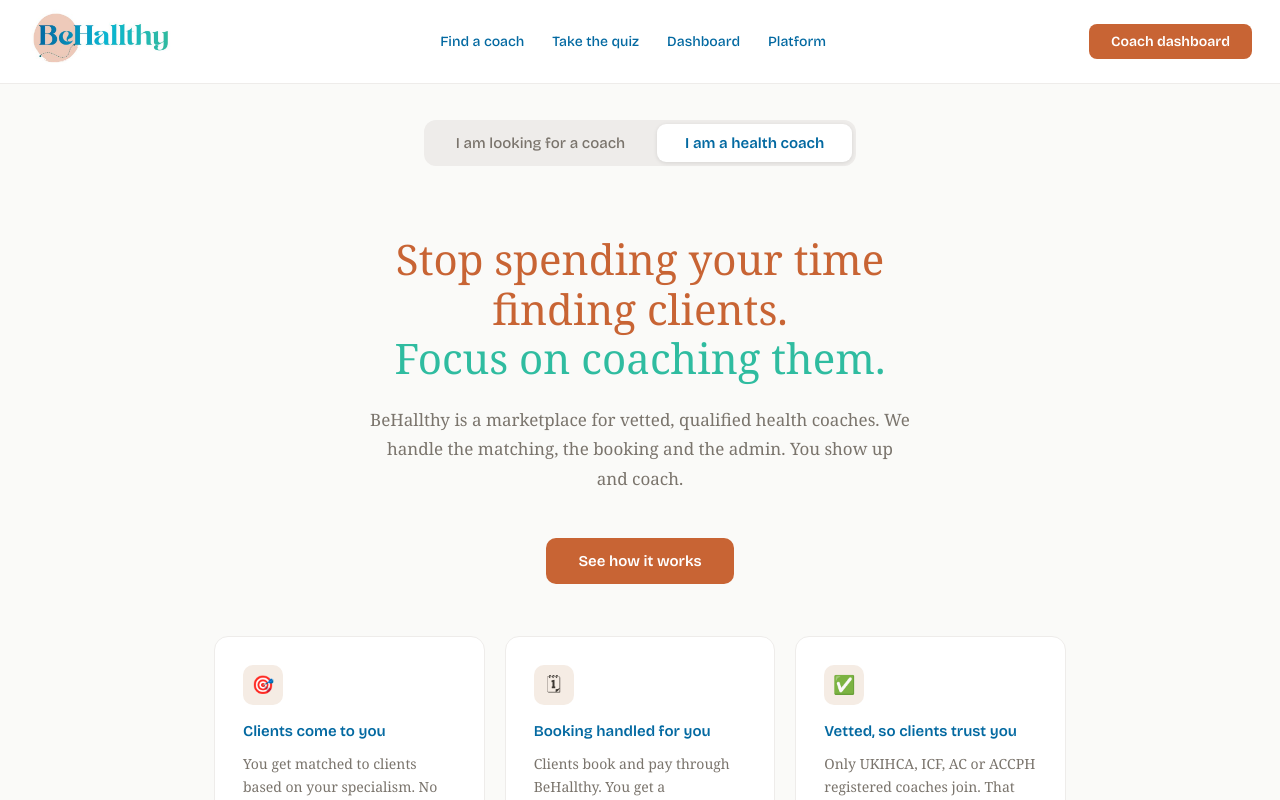
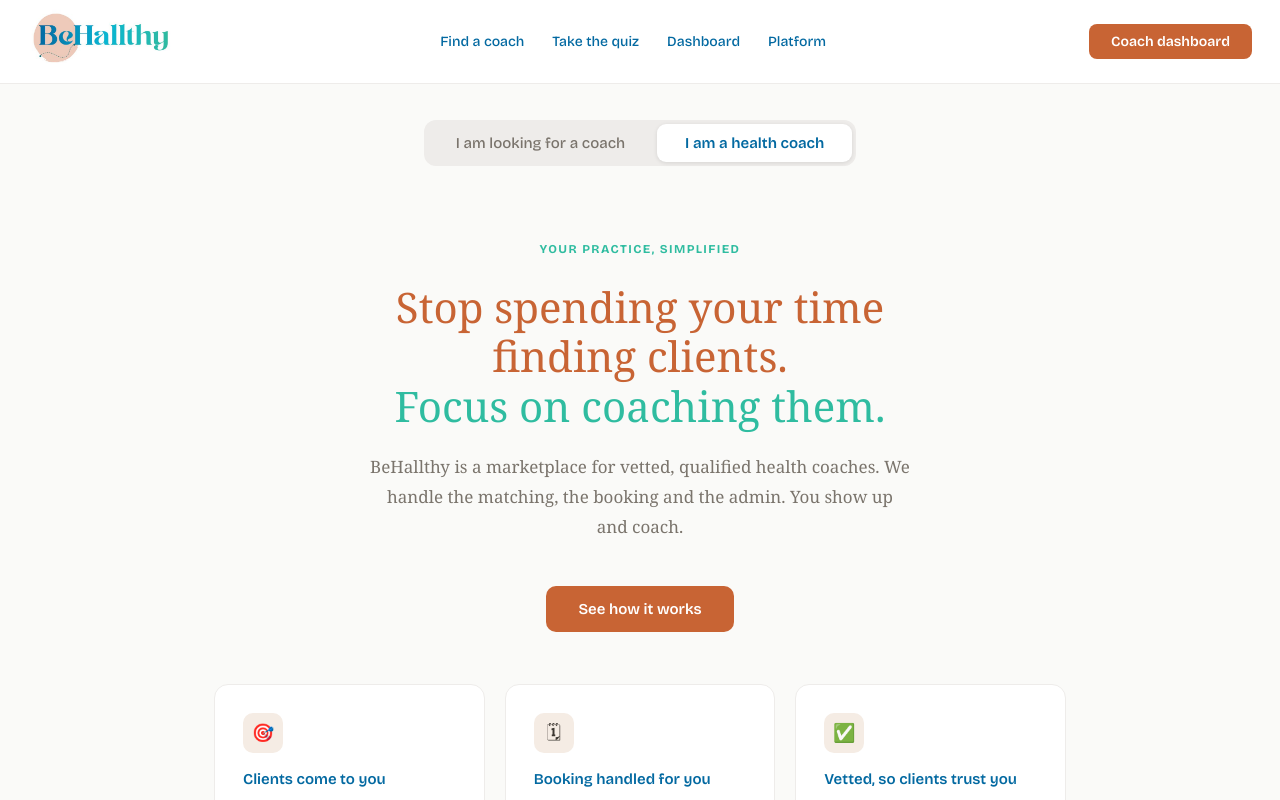
Before and after one commit to grafbea00-del/behallthy-demo, a React (Create React App) app: page / in a window 1280 px wide. Both pictures are taken after a click on the button "I am a health coach". Shown: the top 800 px of the page. Built offline with nearby package versions, Linux system fonts and the light colour scheme.

Commit message:
Update App.jsx

```diff
--- a/src/App.jsx
+++ b/src/App.jsx
@@ -334,7 +334,7 @@
     font-size: 12px; font-weight: 700; letter-spacing: 1.4px;
     text-transform: uppercase; color: #2fbca0; margin-bottom: 22px;
   }
-  .hero-title { font-family: 'Cooper BT', 'Georgia', serif; font-size: clamp(34px, 5.5vw, 54px); line-height: 1.14; color: #c86434; margin-bottom: 24px; font-weight: 400; }
+  .hero-title { font-family: 'Cooper BT', 'Georgia', serif; font-size: clamp(28px, 4vw, 42px); line-height: 1.14; color: #c86434; margin-bottom: 24px; font-weight: 400; }
   .hero-title em { font-style: italic; color: #2fbca0; }
   .hero-sub { font-family: 'Cooper BT', 'Georgia', serif; font-size: 17px; color: #7a746c; max-width: 540px; margin: 0 auto 44px; line-height: 1.75; }
   .hero-actions { display: flex; gap: 12px; justify-content: center; flex-wrap: wrap; }
@@ -706,6 +706,7 @@
   if (stage === 'landing') return (
     <>
       <div className="join-hero">
+        <span className="hero-eyebrow">Your practice, simplified</span>
         <h1 className="join-title">Stop spending your time<br />finding clients.<br /><span style={{ color: '#2fbca0' }}>Focus on coaching them.</span></h1>
         <p className="join-sub">BeHallthy is a marketplace for vetted, qualified health coaches. We handle the matching, the booking and the admin. You show up and coach.</p>
         <button className="btn-primary" onClick={() => document.getElementById('join-benefits').scrollIntoView({ behavior: 'smooth' })}>See how it works</button>
```
